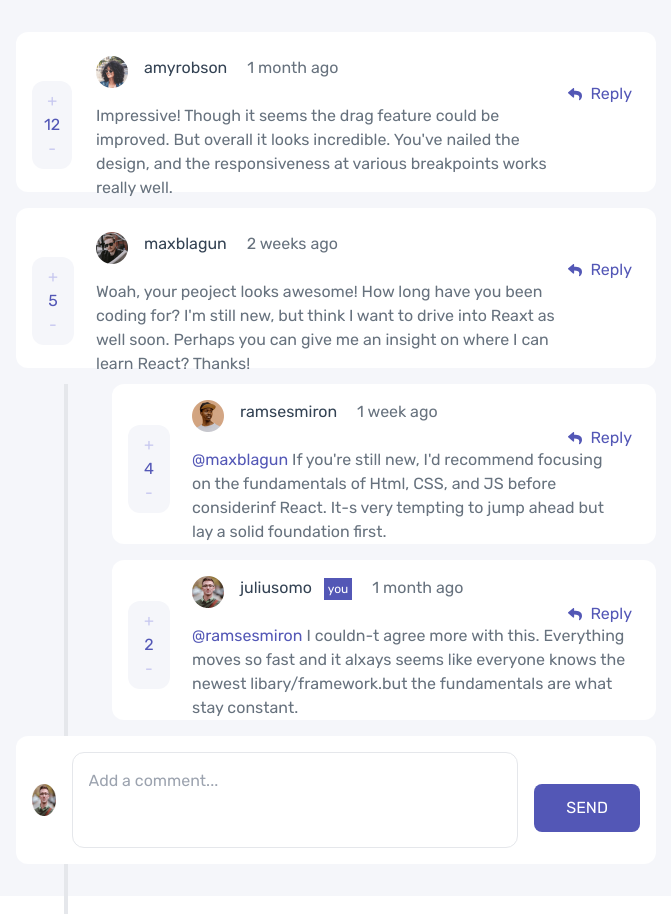
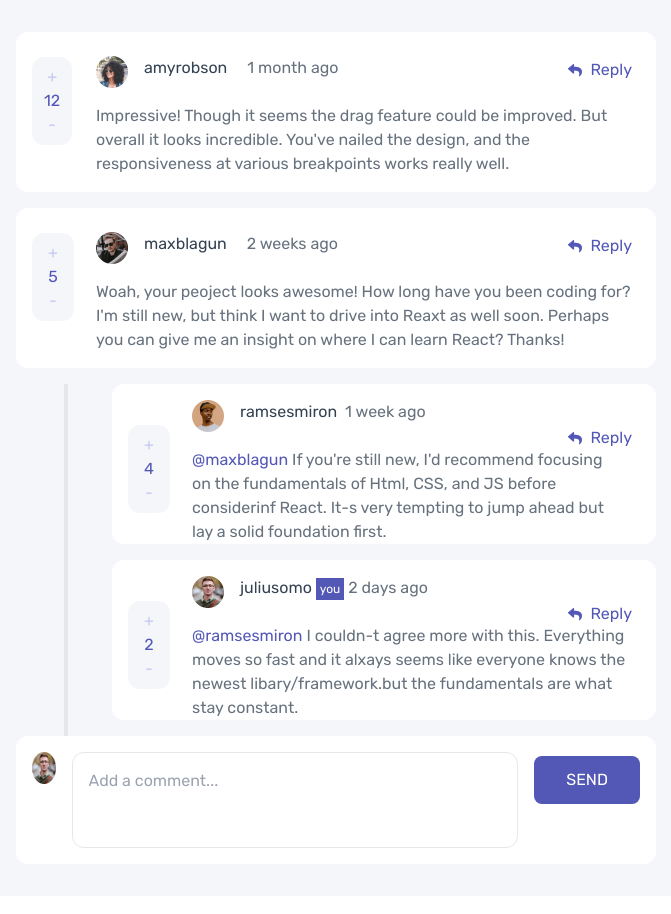
Before and after one commit to Georginio-prod/interactive-comments-section, a Vue app: page / in a window 1280 px wide. Shown: the whole page, without its empty margins (304-975 px from the left). Built offline with nearby package versions, Linux system fonts and the light colour scheme.

Commit message:
responsive V4

```diff
--- a/src/components/content.vue
+++ b/src/components/content.vue
@@ -10,7 +10,7 @@
                     </p>
                 </div>
                 <div class=" pt-4 text-textdes ">
-                    <p class="lg:px-16">
+                    <p class="lg:pl-16">
                         {{ msg }}
                     </p>
                     <div class="flex justify-between items-center">
@@ -58,7 +58,7 @@
                     </p>
                 </div>
                 <div class=" pt-4 text-textdes">
-                    <p class="lg:px-16">
+                    <p class="lg:pl-16">
                         {{ msg1 }}
                     </p>
                     <div class="flex justify-between items-center">
@@ -132,18 +132,18 @@
             </div>
 
             <div class="relative">
-                <div class="border-2 w-1 h-[530px]  mt-4 absolute lg:ml-12 z-10"></div>
+                <div class="border-2 w-1 h-[530px]  mt-4 absolute lg:ml-12 z-10 lg:h-96"></div>
             </div>
 
             <div class="bg-white px-4 py-4 mt-4 ml-4 rounded-xl lg:ml-24 lg:h-40">
-                <div class="flex pl-16 ">
+                <div class="flex lg:pl-16 ">
                     <img src="/public/avatars/image-ramsesmiron.png" alt="avatar" class="w-8 h-8">
                     <p class="pl-4 text-textcol ">
-                        ramsesmiron <span class="text-textdes pl-4">1 week ago</span>
+                        ramsesmiron <span class="text-textdes pl-1">1 week ago</span>
                     </p>
                 </div>
                 <div class=" pt-4 text-textdes">
-                    <p class="pl-16 pr-6">
+                    <p class="lg:pl-16 pr-6">
                         <span class="text-num">@maxblagun</span>
                         {{ msg2 }}
                     </p>
@@ -188,8 +188,8 @@
                 <div class="flex lg:pl-16 ">
                     <img src="/public/avatars/image-juliusomo.png" alt="avatar" class="w-8 h-8">
                     <p class="pl-4 text-textcol ">
-                        juliusomo <span class="text-white bg-num p-1 text-xs ml-2"> you</span> <span
-                            class="text-textdes pl-4">1 month ago</span>
+                        juliusomo <span class="text-white bg-num p-1 text-xs "> you</span> <span
+                            class="text-textdes">2 days ago</span>
                     </p>
                 </div>
                 <div class=" pt-4 text-textdes">
@@ -235,8 +235,8 @@
 
             <div class="text-textdes bg-white mt-4 px-4 py-4 rounded-xl z-30 lg:flex lg:gap-4">
                 <!-- Avatar en premier sur lg -->
-                <div class="flex items-center lg:order-1 translate-y-36 lg:translate-y-0 ">
-                    <img src="/public/avatars/image-juliusomo.png" alt="" class="h-8 w-8 ">
+                <div class="flex items-center lg:order-1 translate-y-36 lg:translate-y-0 lg:flex lg:items-start lg:justify-start">
+                    <img src="/public/avatars/image-juliusomo.png" alt="" class="h-8 w-8 lg:w-auto">
                 </div>
 
                 <!-- Input en deuxième sur lg -->
@@ -245,8 +245,8 @@
                 </div>
 
                 <!-- Bouton en dernier sur lg -->
-                <div class="flex items-center pt-4 lg:order-3 float-right">
-                    <button class="text-white bg-num py-3 px-8 rounded-lg" type="submit">
+                <div class="flex items-center pt-4 lg:order-3 float-right lg:justify-start lg:items-start lg:-translate-y-3">
+                    <button class="text-white bg-num py-3 px-8 rounded-lg " type="submit">
                         SEND
                     </button>
                 </div>
```
